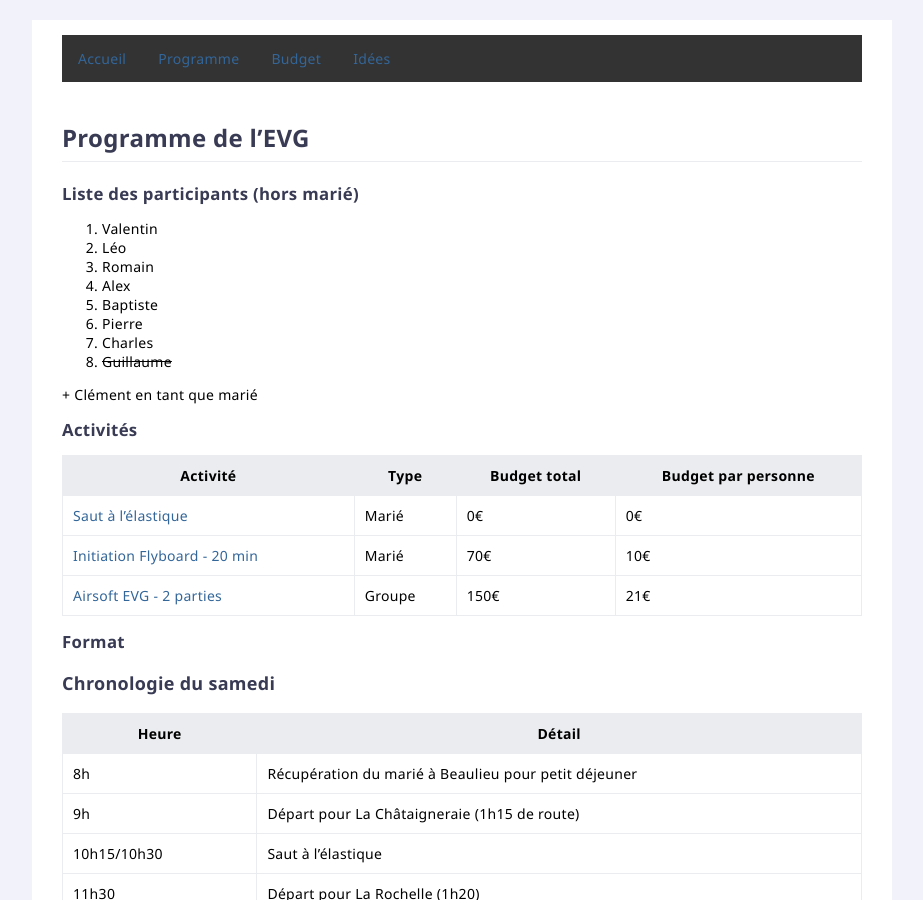
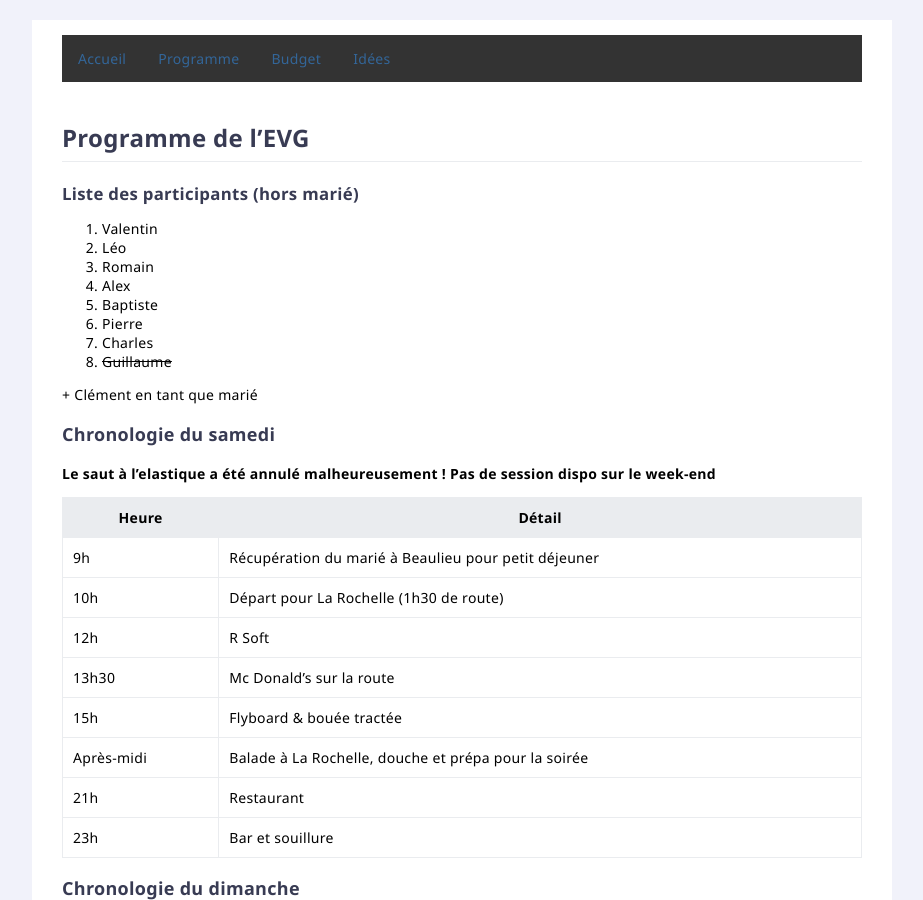
Before and after one commit to leobouard/leobouard.github.io, a Jekyll site: the page built from evg/programme.md, in a window 1280 px wide and 900 px high. Shown: the whole window, without its empty margins (198-1121 px from the left). Built offline with Jekyll 4.4.1, drawn with Linux system fonts in a browser that asks for light colours; our own code applies the rules of GitHub Pages for plain Markdown files; some of the changed text lies outside the part shown.

Commit message:
Update programme.md

```diff
--- a/evg/programme.md
+++ b/evg/programme.md
@@ -18,29 +18,20 @@ layout: evg
 
 \+ Clément en tant que marié
 
-## Activités
+### Chronologie du samedi
 
-Activité | Type | Budget total | Budget par personne
--------- | ---- | ------------ | -------------------
-[Saut à l'élastique](https://elasticrocodilbungee.com/reserver/saut-elastique-vendee-viaduc-coquilleau/) | Marié | 0€ | 0€
-[Initiation Flyboard - 20 min](http://jet-sensation.fr/flyboard/) | Marié | 70€ | 10€
-[Airsoft EVG - 2 parties](https://rsoftgame.com/tarifs/#la-sulfateuse) | Groupe | 150€ | 21€
-
-## Format
-
-### Chronologie du samedi
+**Le saut à l'elastique a été annulé malheureusement ! Pas de session dispo sur le week-end**
 
 Heure | Détail
 ----- | ------
-8h | Récupération du marié à Beaulieu pour petit déjeuner
-9h | Départ pour La Châtaigneraie (1h15 de route)
-10h15/10h30 | Saut à l'élastique
-11h30 | Départ pour La Rochelle (1h20)
-13h | Arrivée à La Rochelle pour manger
-14h30 | Initiation flyboard
-Après-midi | Activité de groupe (airsoft)
-Fin d'après-midi | Passage à l'hotel pour douche et préparation à la soirée
-Soirée | Restaurant, bar et bien plus encore
+9h | Récupération du marié à Beaulieu pour petit déjeuner
+10h | Départ pour La Rochelle (1h30 de route)
+12h | R Soft
+13h30 | Mc Donald's sur la route
+15h | Flyboard & bouée tractée
+Après-midi | Balade à La Rochelle, douche et prépa pour la soirée
+21h | Restaurant
+23h | Bar et souillure
 
 ### Chronologie du dimanche
 
```
Also changed, not shown: other parts of evg/programme.md (+0 -2 lines).
